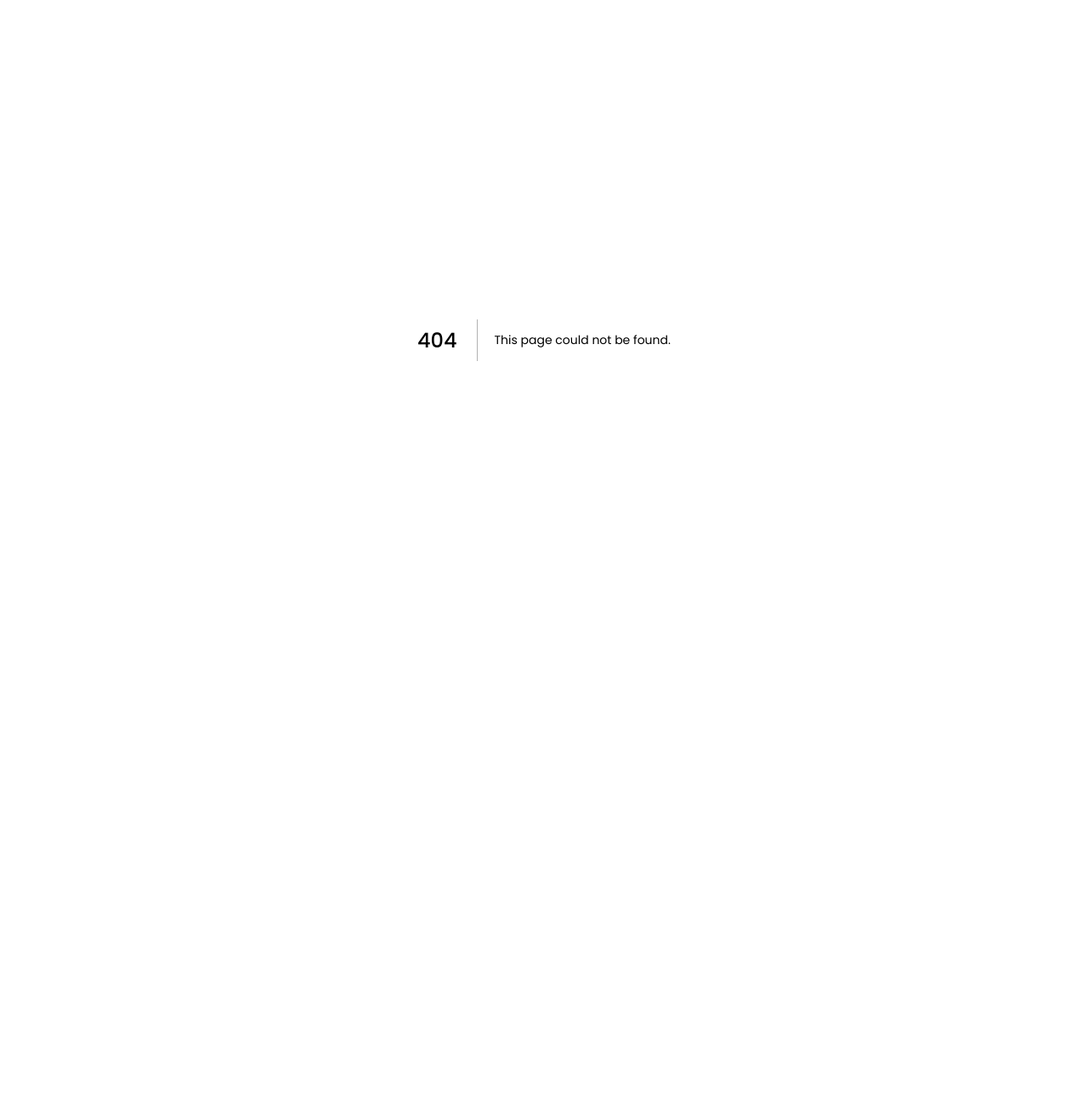
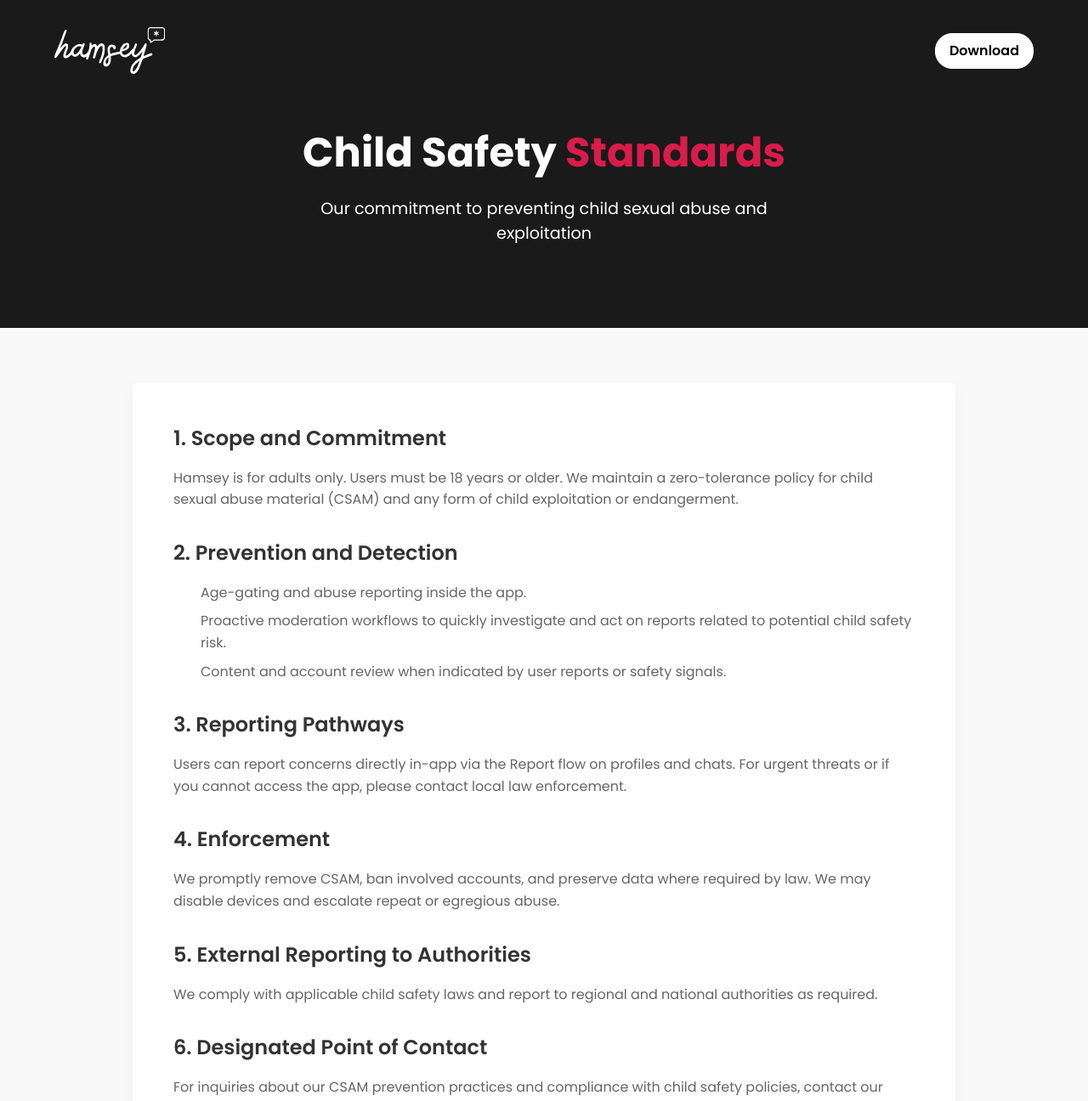
Before and after one commit to anil2612coder/hamsey-web, a Next.js app: page /child-safety in a window 1280 px wide. Before the commit this address had no page. Shown: the top 1296 px of the page at 85% size. Before the commit the page ends 800 px from the top, so only its background shows below. Built offline with nearby package versions, Linux system fonts and the light colour scheme; a web font is replaced by a local one.

Commit message:
minor fix

```diff
--- /dev/null
+++ b/src/app/child-safety/page.tsx
@@ -0,0 +1,128 @@
+import Navigation from "@/components/common/Navigation";
+import Footer from "@/components/home/Footer";
+import type { Metadata } from "next";
+
+export const metadata: Metadata = {
+  title: "Child Safety Standards | Hamsey Dating App",
+  description:
+    "Read Hamsey's Child Safety Standards: CSAM prevention, reporting pathways, enforcement, and designated point of contact.",
+  alternates: { canonical: "/child-safety" },
+  openGraph: {
+    type: "website",
+    title: "Child Safety Standards | Hamsey Dating App",
+    description:
+      "Hamsey's standards against child sexual abuse and exploitation (CSAE).",
+    url: "https://hamsey.co/child-safety",
+    images: [{ url: "/image/logo.png" }],
+  },
+};
+
+export default function ChildSafetyPage() {
+  const childSafetySchema = {
+    "@context": "https://schema.org",
+    "@type": "WebPage",
+    name: "Child Safety Standards | Hamsey Dating App",
+    url: "https://hamsey.co/child-safety",
+    description:
+      "Hamsey's published standards and designated contact regarding child safety and CSAM prevention.",
+    mainEntity: {
+      "@type": "WebPageElement",
+      name: "Child Safety Standards",
+      text: "Hamsey's policies and procedures to prevent, detect, and report CSAM; including enforcement and reporting pathways.",
+    },
+  } as const;
+
+  return (
+    <>
+      <script
+        type="application/ld+json"
+        dangerouslySetInnerHTML={{ __html: JSON.stringify(childSafetySchema) }}
+      />
+      <main className="terms-conditions-container">
+        <section className="terms-hero-section">
+          <Navigation />
+          <div className="terms-hero-content">
+            <h1 className="terms-hero-title animate-fade-in">
+              Child Safety <span className="primary-text">Standards</span>
+            </h1>
+            <p className="terms-hero-subtitle animate-slide-up delay-300">
+              Our commitment to preventing child sexual abuse and exploitation
+            </p>
+          </div>
+        </section>
+
+        <section className="terms-content-section">
+          <div className="container">
+            <div className="terms-content animate-on-scroll slide-up">
+              <h2>1. Scope and Commitment</h2>
+              <p>
+                Hamsey is for adults only. Users must be 18 years or older. We
+                maintain a zero-tolerance policy for child sexual abuse material
+                (CSAM) and any form of child exploitation or endangerment.
+              </p>
+
+              <h2>2. Prevention and Detection</h2>
+              <ul>
+                <li>Age-gating and abuse reporting inside the app.</li>
+                <li>
+                  Proactive moderation workflows to quickly investigate and act
+                  on reports related to potential child safety risk.
+                </li>
+                <li>
+                  Content and account review when indicated by user reports or
+                  safety signals.
+                </li>
+              </ul>
+
+              <h2>3. Reporting Pathways</h2>
+              <p>
+                Users can report concerns directly in-app via the Report flow on
+                profiles and chats. For urgent threats or if you cannot access
+                the app, please contact local law enforcement.
+              </p>
+
+              <h2>4. Enforcement</h2>
+              <p>
+                We promptly remove CSAM, ban involved accounts, and preserve
+                data where required by law. We may disable devices and escalate
+                repeat or egregious abuse.
+              </p>
+
+              <h2>5. External Reporting to Authorities</h2>
+              <p>
+                We comply with applicable child safety laws and report to
+                regional and national authorities as required.
+              </p>
+
+              <h2>6. Designated Point of Contact</h2>
+              <p>
+                For inquiries about our CSAM prevention practices and compliance
+                with child safety policies, contact our designated point of
+                contact:
+              </p>
+              <p>
+                Email:{" "}
+                <a href="mailto:rohit.hamsey@gmail.com">
+                  rohit.hamsey@gmail.com
+                </a>
+              </p>
+              <p>
+                This contact is monitored and is kept up to date in our Child
+                Safety Standards declaration.
+              </p>
+
+              <h2>7. Additional Resources</h2>
+              <p>
+                If you believe someone is in immediate danger, contact your
+                local emergency services first.
+              </p>
+
+              <p className="last-updated">Last Updated: October 13, 2025</p>
+            </div>
+          </div>
+        </section>
+        <Footer />
+      </main>
+    </>
+  );
+}
--- a/src/components/home/Footer.tsx
+++ b/src/components/home/Footer.tsx
@@ -144,6 +144,9 @@ const HemseySectionFooter: React.FC = () => {
           <div className="footer-nav-column animate-fade-in delay-400">
             <h3 className="footer-nav-title">Company</h3>
             <div className="footer-nav-links">
+              <Link href="/child-safety" className="footer-nav-link">
+                Child Safety Standards
+              </Link>
               <Link href="/terms" className="footer-nav-link">
                 Terms & Conditions
               </Link>
```
